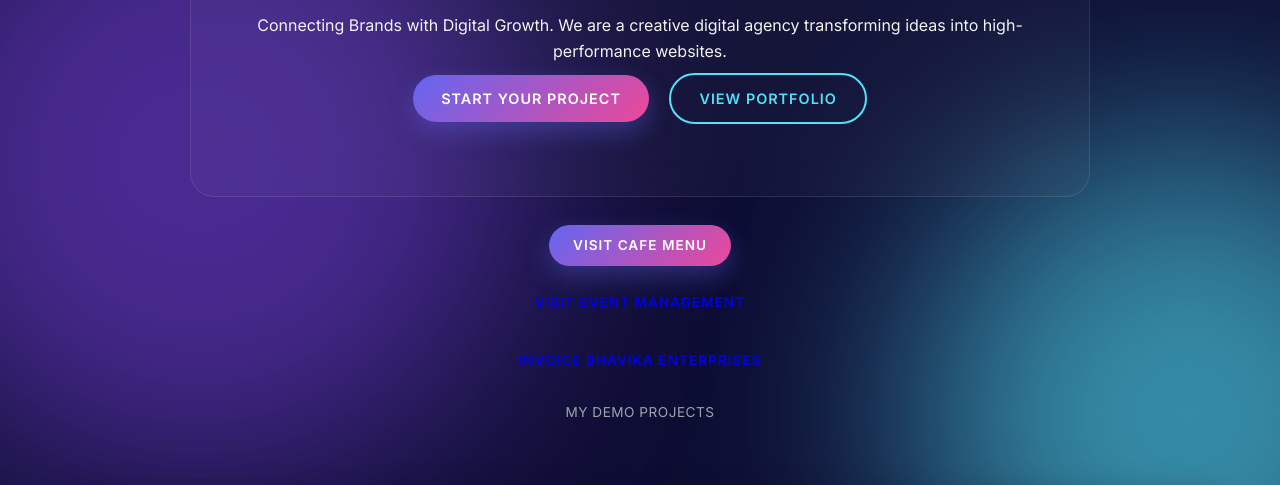
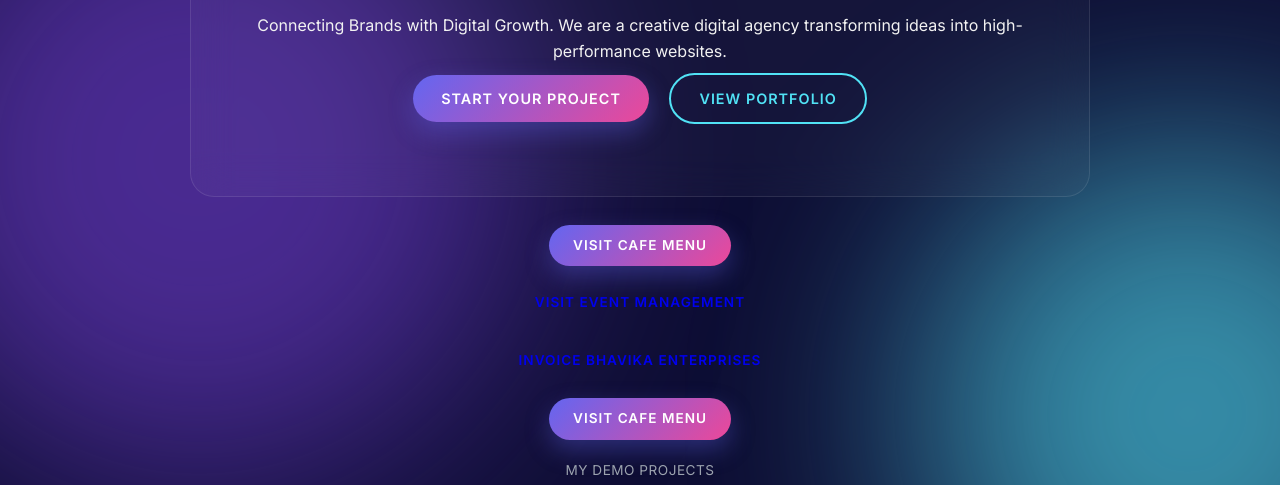
Before and after one commit to sangwannaveen795/Digital-4-Connect, a plain HTML site: page index.html in a window 1280 px wide. Shown: the part 106-591 px from the top of the page. Drawn offline with Linux system fonts and the light colour scheme; animation ran at ten frames a second.

```diff
--- a/index.html
+++ b/index.html
@@ -75,6 +75,12 @@
     INVOICE Bhavika Enterprises
   </a>
 
+
+  <a href="https://sangwannaveen795.github.io/Cafe-Menu-Modern-Responsive-Menu-Website/"
+     class="btn btn-sm btn-primary"
+     target="_blank">
+     Visit Cafe Menu
+  </a>
 
   <p class="project-note">My demo projects</p>
 </div>
```
